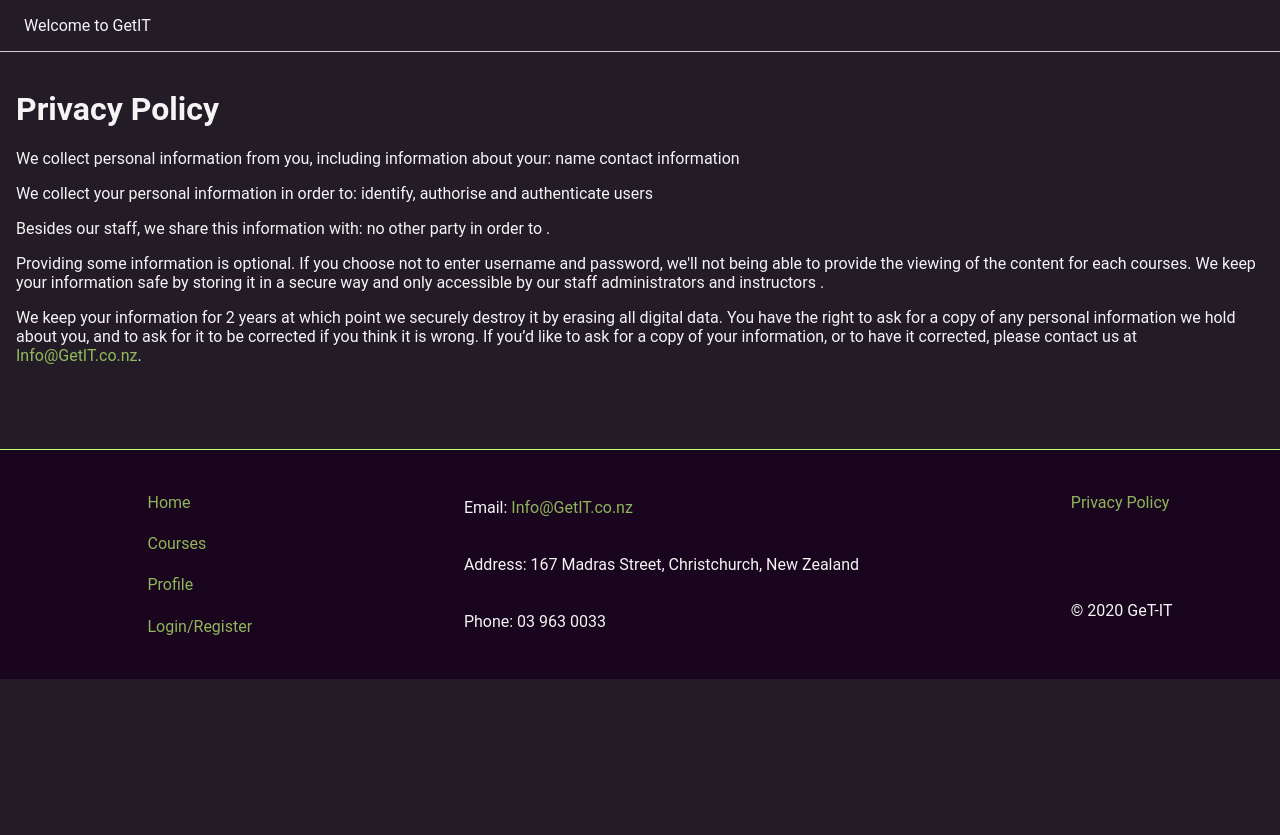
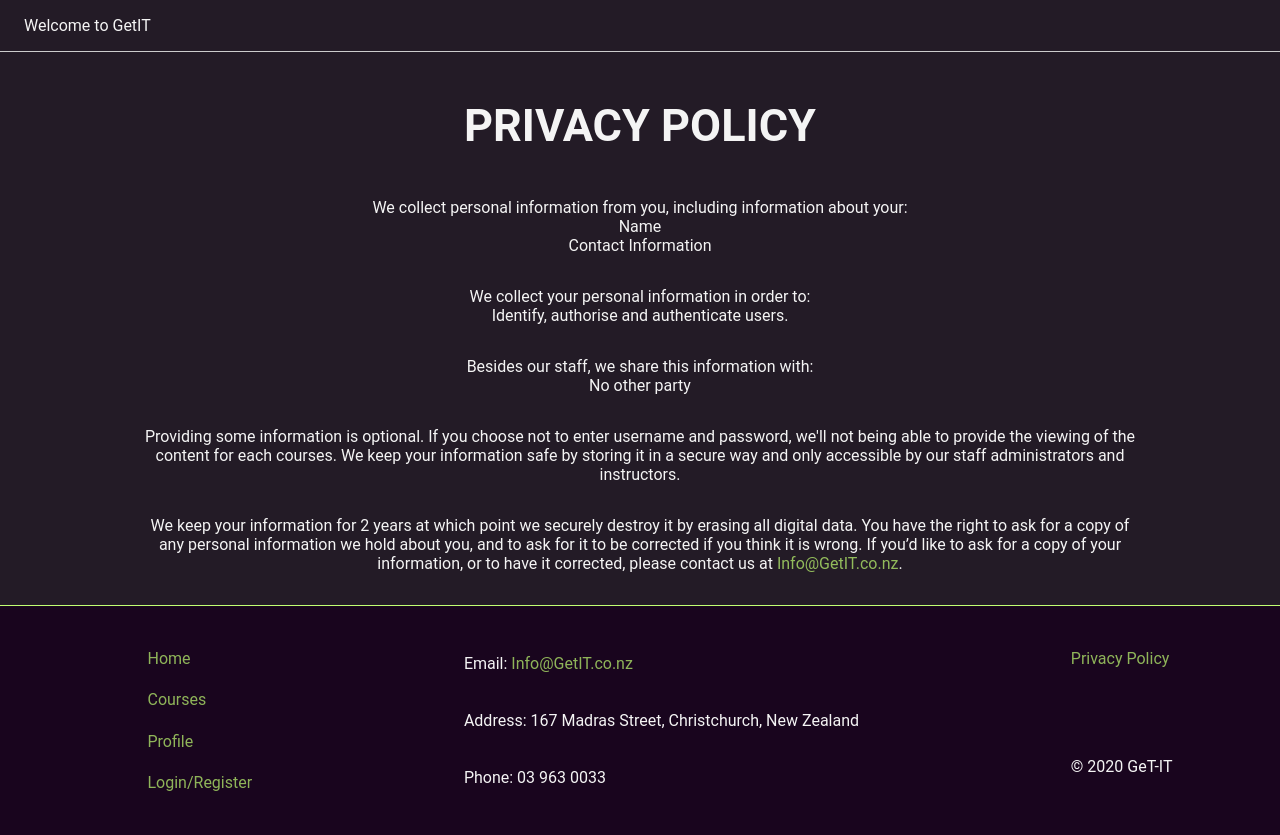
Before and after one commit to The-Digital-Dilemma/GetIT, a Django app: page /privacy-policy/ in a window 1280 px wide. Shown: the part 121-956 px from the top of the page. Before the commit the page ends 800 px from the top, so only its background shows below. Run offline with Django 4.2, Linux system fonts and the light colour scheme.

Commit message:
CSS update
Small styling changes on the privacy policy page.

```diff
--- a/GetIT/static/css/style.css
+++ b/GetIT/static/css/style.css
@@ -640,3 +640,17 @@ form .btn-register {
   flex: 2;
   padding: 1em;
 }
+
+/* PRIVACY POLICY SECTION */
+
+.privacy-policy-container {
+  text-align: center;
+  max-width: 80%;
+  display: flex;
+  flex-direction: column;
+  justify-content: space-evenly;
+}
+
+.privacy-policy-title {
+  font-size: 45px;
+}
--- a/GetIT/static/templates/privacy_policy.html
+++ b/GetIT/static/templates/privacy_policy.html
@@ -1,20 +1,20 @@
 {% extends 'base.html' %} {% block content %}
 <div class="privacy-policy-container">
-    <h1>Privacy Policy</h1>
+    <h1 class="privacy-policy-title">PRIVACY POLICY</h1>
     <p>We collect personal information from you, including information about your:
-        name
-        contact information
+        <br>Name
+        <br>Contact Information
     </p>
     <p>We collect your personal information in order to:
-        identify, authorise and authenticate users
+        <br>Identify, authorise and authenticate users.
     </p>
     <p>Besides our staff, we share this information with:
-        no other party in order to .
+        <br>No other party
     </p>
     <p>Providing some information is optional. If you choose not to enter username and password, we'll not being able to
         provide the viewing of the content for each courses.
         We keep your information safe by storing it in a secure way and only accessible by our staff administrators and
-        instructors .
+        instructors.
     </p>
     <p>We keep your information for 2 years at which point we securely destroy it by erasing all digital data.
         You have the right to ask for a copy of any personal information we hold about you, and to ask for it to be
```
